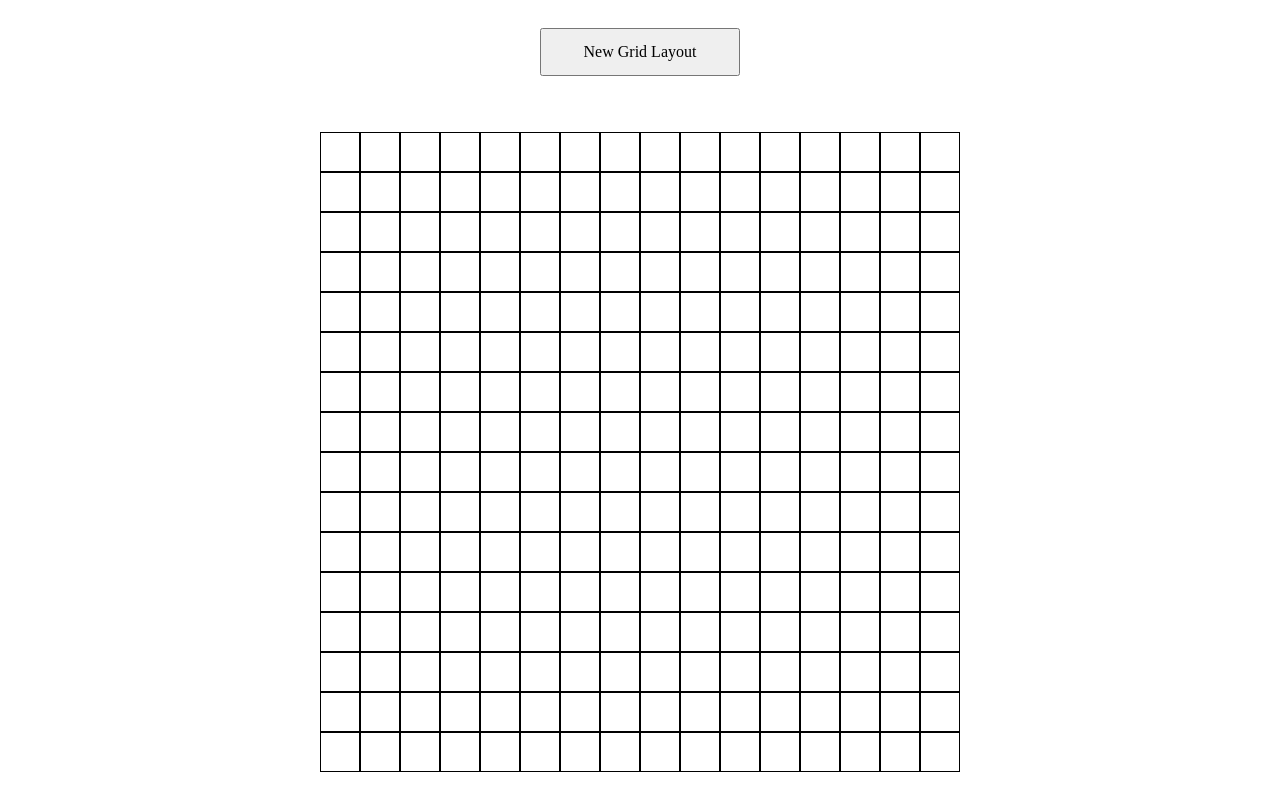
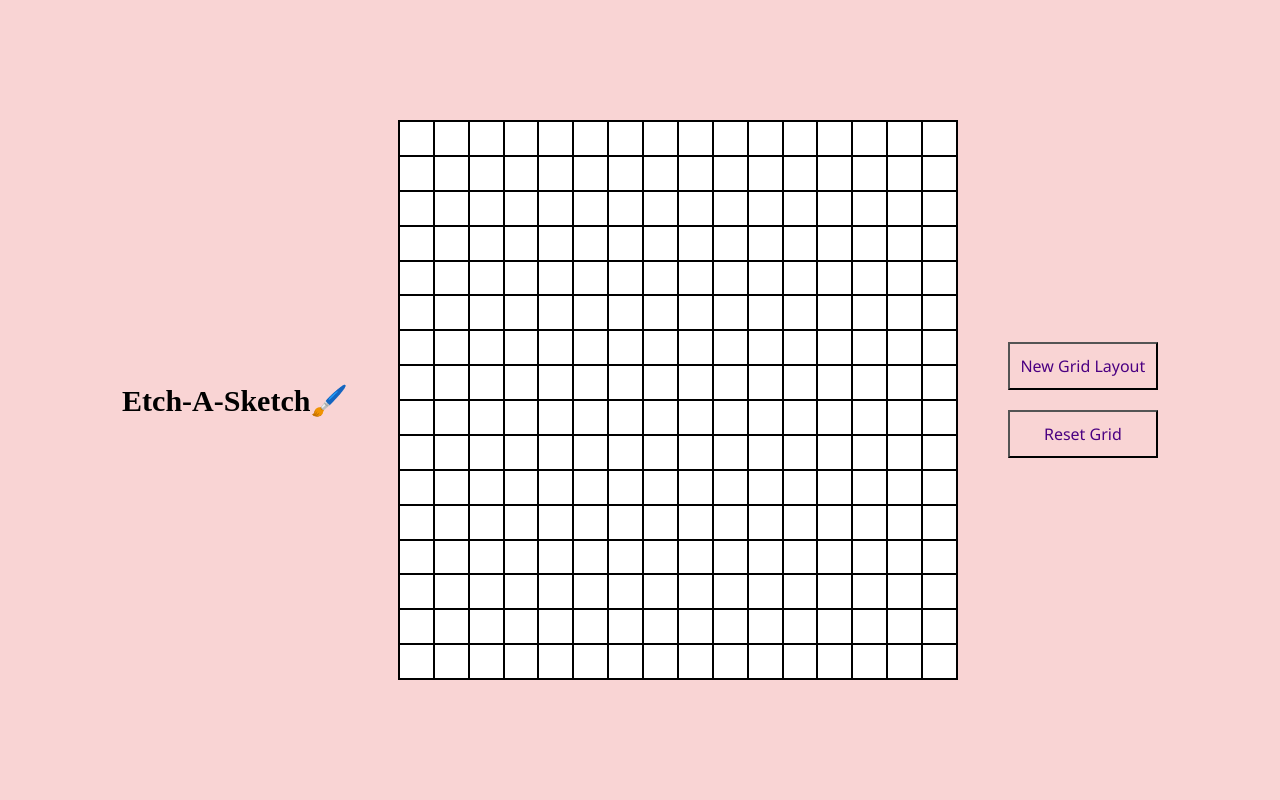
Before and after one commit to VyD1nk1902/Project_etch-a-sketch, a plain HTML site: page index.html in a window 1280 px wide. Drawn offline with Linux system fonts and the light colour scheme.

Commit message:
Add a title and styling for main page

```diff
--- a/assets/css/style.css
+++ b/assets/css/style.css
@@ -1,17 +1,30 @@
 body {
-  display: grid;
-  justify-content: center;
-  align-items: center;
   height: 100vh;
   user-select: none;
+  margin: 0;
+  background-color: #f9d4d4;
+}
+
+.title {
+  font-size: 30px;
+  text-align: center;
+}
+
+.container {
+  display: flex;
+  align-items: center;
+  justify-content: center;
+  gap: 50px;
+  height: 100vh;
 }
 
 .grid-container {
   display: grid;
   grid-template-columns: repeat(16, 1fr);
   grid-template-rows: repeat(16, 1fr);
-  height: 80vmin;
-  width: 80vmin;
+  height: 70vmin;
+  width: 70vmin;
+  border: 1px solid black;
 }
 
 .grid-square {
@@ -25,8 +38,18 @@ body {
   background-color: black;
 }
 
-.grid-btn {
-  width: 200px;
+.btn-group {
+  display: flex;
+  flex-direction: column;
+  gap: 20px;
+}
+
+.btn {
+  width: 150px;
   margin: auto;
   padding: 10px;
+  font-size: 16px;
+  font-family: "Segoe UI", Tahoma, Geneva, Verdana, sans-serif;
+  background: transparent;
+  color: #4b0082;
 }
--- a/assets/index.js
+++ b/assets/index.js
@@ -1,15 +1,15 @@
 const body = document.querySelector("body");
+const section = document.createElement("section");
+section.className = "container";
+body.appendChild(section);
 
-// Tạo button
-// const button = document.createElement("button");
-// button.setAttribute("class", "grid-btn");
-// body.appendChild(button);
-// button.textContent = "New Grid Layout";
-const button = Object.assign(document.createElement("button"), {
-  className: "grid-btn",
-  textContent: "New Grid Layout",
+// Tạo title
+
+const title = Object.assign(document.createElement("h1"), {
+  className: "title",
+  textContent: "Etch-A-Sketch🖌️",
 });
-body.appendChild(button);
+section.appendChild(title);
 
 // Tạo container
 // const div = document.createElement("div");
@@ -18,7 +18,31 @@ body.appendChild(button);
 // const gridLayout = document.querySelector(".grid-container");
 const gridLayout = document.createElement("div");
 gridLayout.className = "grid-container";
-body.appendChild(gridLayout);
+section.appendChild(gridLayout);
+
+// Group button
+const buttonGroup = document.createElement("div");
+buttonGroup.className = "btn-group";
+section.appendChild(buttonGroup);
+
+// Tạo button
+// const button = document.createElement("button");
+// button.setAttribute("class", "grid-btn");
+// body.appendChild(button);
+// button.textContent = "New Grid Layout";
+const createButton = Object.assign(document.createElement("button"), {
+  className: "btn",
+  id: "grid-btn",
+  textContent: "New Grid Layout",
+});
+buttonGroup.appendChild(createButton);
+
+const resetButton = Object.assign(document.createElement("button"), {
+  className: "btn",
+  id: "resetBTN",
+  textContent: "Reset Grid",
+});
+buttonGroup.appendChild(resetButton);
 
 // Hàm tạo grid
 function createGrid(size) {
@@ -29,8 +53,33 @@ function createGrid(size) {
     const square = document.createElement("div");
     square.setAttribute("class", "grid-square");
     gridLayout.appendChild(square);
+
+    // Khi rê và và giữ chuột
+    square.addEventListener("mouseenter", () => {
+      if (isMouseDown) {
+        square.classList.add("active");
+      }
+    });
+
+    // Khi click chuột trực tiếp vào ô
+    square.addEventListener("mousedown", () => {
+      square.classList.add("active");
+    });
+
+    // Khi click reset
+    resetButton.addEventListener("click", () => {
+      square.classList.remove("active");
+    });
   }
 }
+
+document.body.addEventListener("mousedown", () => {
+  isMouseDown = true;
+});
+
+document.body.addEventListener("mouseup", () => {
+  isMouseDown = false;
+});
 
 // Grid mặc định
 createGrid(16);
@@ -40,7 +89,7 @@ createGrid(16);
 // nếu nhập sai điều kiện thì sẽ cần nhập lại đến khi nào thỏa điều kiện (dùng While(true))
 // nếu bấm cancel thì sẽ kết thúc hàm.
 // Xử lý click event
-button.addEventListener("click", () => {
+createButton.addEventListener("click", () => {
   let size;
 
   while (true) {
```
